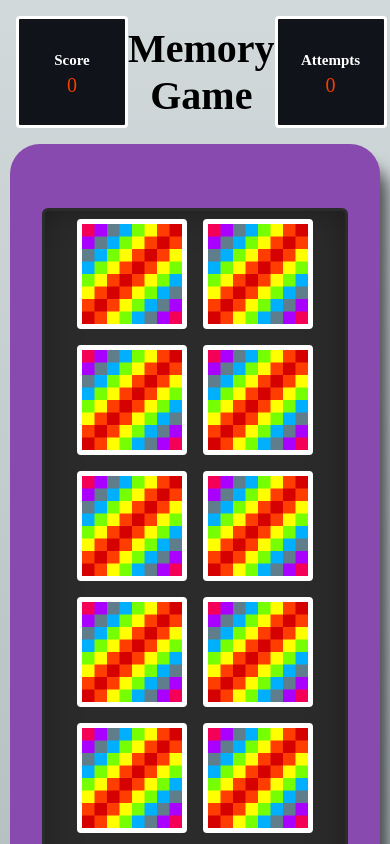
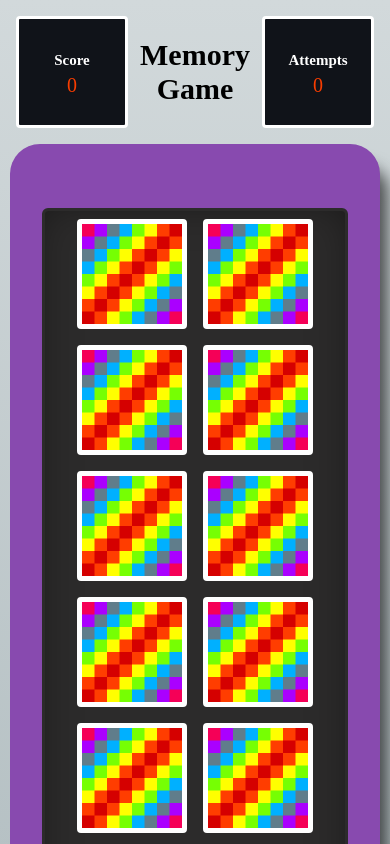
Before and after one commit to andraderaul/retro-games, a React (Create React App) app: page / in a window 390 px wide. Shown: the top 844 px of the page. Built offline with nearby package versions, Linux system fonts and the light colour scheme; the HTML template or start-up script is replaced by a standard one.

Commit message:
fix css in mobile

```diff
--- a/src/pages/MemoryGame/MemoryGame.style.js
+++ b/src/pages/MemoryGame/MemoryGame.style.js
@@ -132,6 +132,10 @@ const display = styled.div`
       font-size: 20px;
     }
   }
+  @media (max-width: 540px) {
+    /* min-width: 5em;
+    min-height: 5em; */
+  }
 `;
 
 export const WrapperDisplay = styled.div`
@@ -164,7 +168,7 @@ export const Title = styled.div`
     text-align: center;
   }
   @media (max-width: 540px) {
-    font-size: 20px;
+    font-size: 15px;
   }
 `;
 
```
